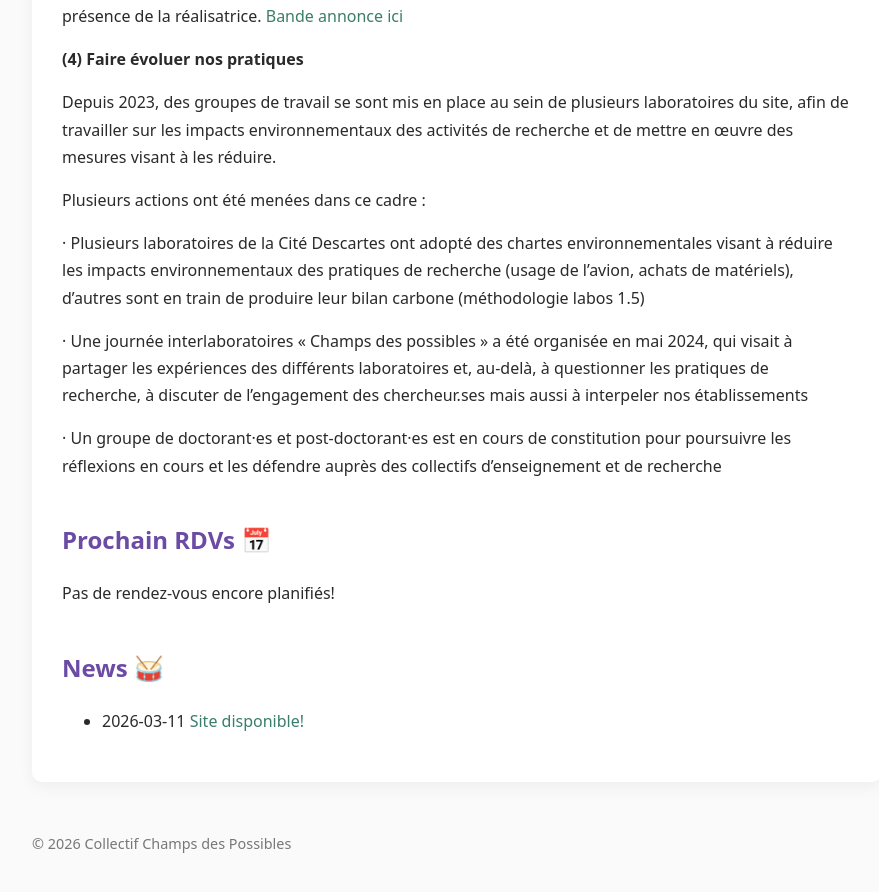
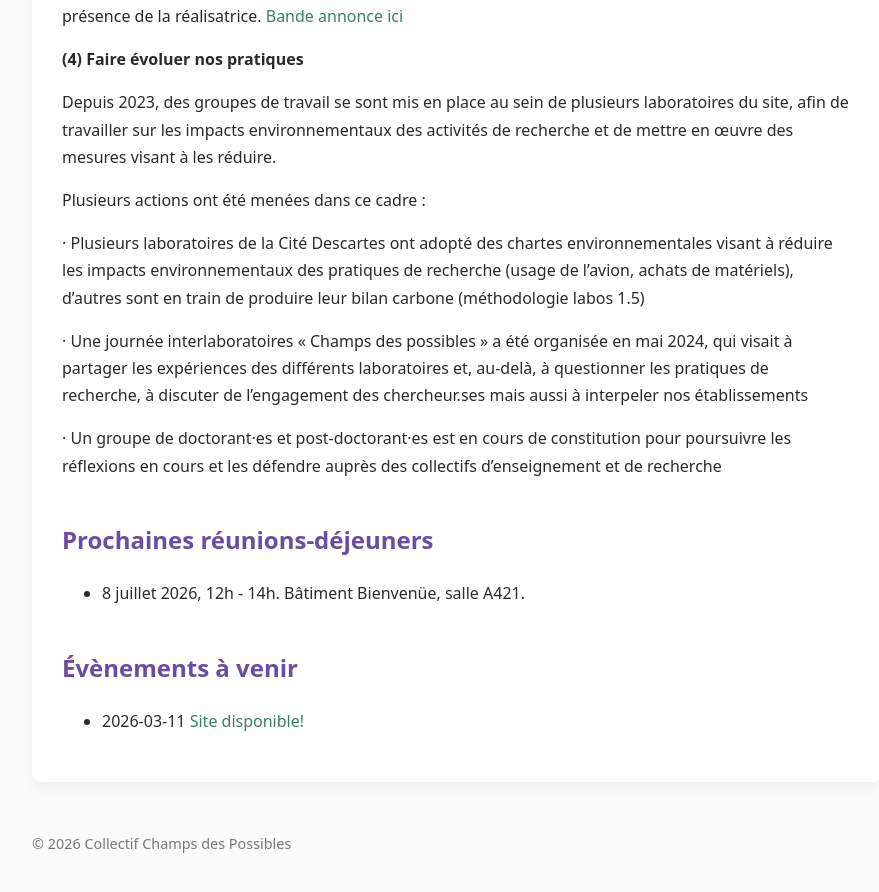
Before and after one commit to champs-des-possibles/champs-des-possibles.github.io, a Jekyll site: the page built from index.md, in a window 1280 px wide and 900 px high, scrolled down 1813 px. Shown: the top 892 px of the window, without its empty margins (183-1062 px from the left). Built offline with Jekyll 4.4.1, drawn with Linux system fonts in a browser that asks for light colours.

Commit message:
Revise index.md for collective objectives and events
Updated the content and structure of the index.md file, including objectives, actions, and upcoming events for the collective 'Champ des possibles'.

```diff
--- a/index.md
+++ b/index.md
@@ -58,11 +58,11 @@ Plusieurs actions ont été menées dans ce cadre :
 
 
 
-## Prochain RDVs 📅
+## Prochaines réunions-déjeuners
 
-Pas de rendez-vous encore planifiés!
+- 8 juillet 2026, 12h - 14h. Bâtiment Bienvenüe, salle A421.
 
-## News 🥁
+## Évènements à venir
 
 {% for post in site.posts %}
 - <span class="post-date">{{ post.date | date: "%Y-%m-%d" }}</span> <a href="{{ post.url }}">{{ post.title }}</a>
```
